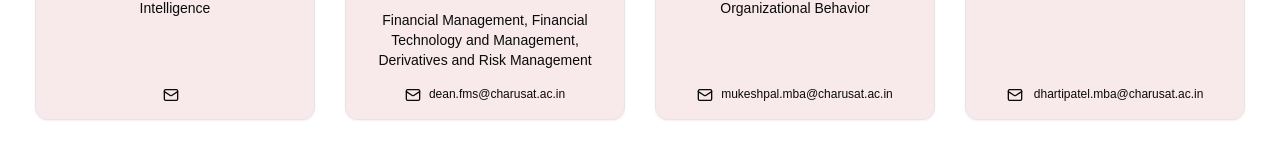
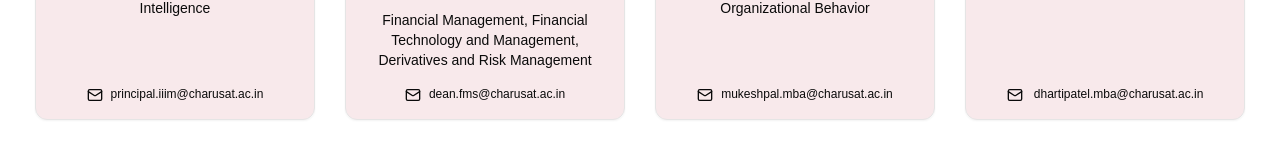
Before and after one commit to ravichanga101/iiim-2025, a Next.js app: page /faculty in a window 1280 px wide. Shown: the part 734-877 px from the top of the page. Built offline with nearby package versions, Linux system fonts and the light colour scheme.

Commit message:
principal.iiim@charusat.ac.in - email updated

```diff
--- a/app/faculty/page.tsx
+++ b/app/faculty/page.tsx
@@ -142,7 +142,7 @@ const facultyMembers = [
     qualification: "PhD, MBA(HRM),M.Ed.,MSc",
     specialization: "Organisational Behaviour, Emotional Intelligence",
     image: "/assets/faculty/1_Dr. Reshma Sable.png",
-    email: "",
+    email: "principal.iiim@charusat.ac.in",
   },
   // {
   //   id: 2,
```
